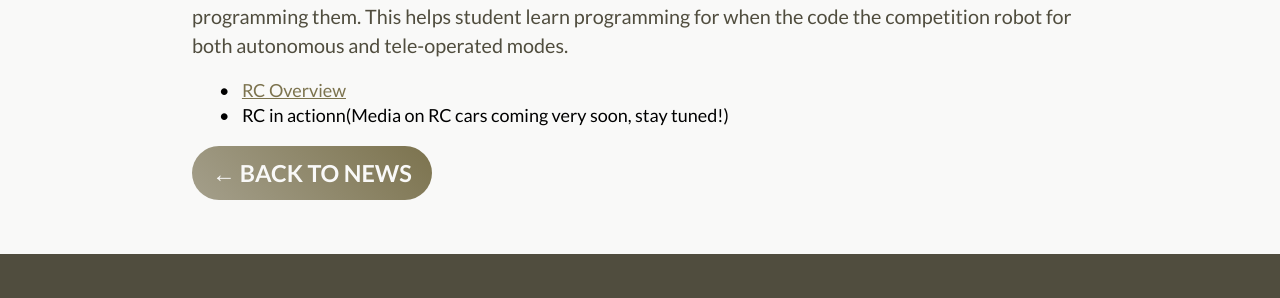
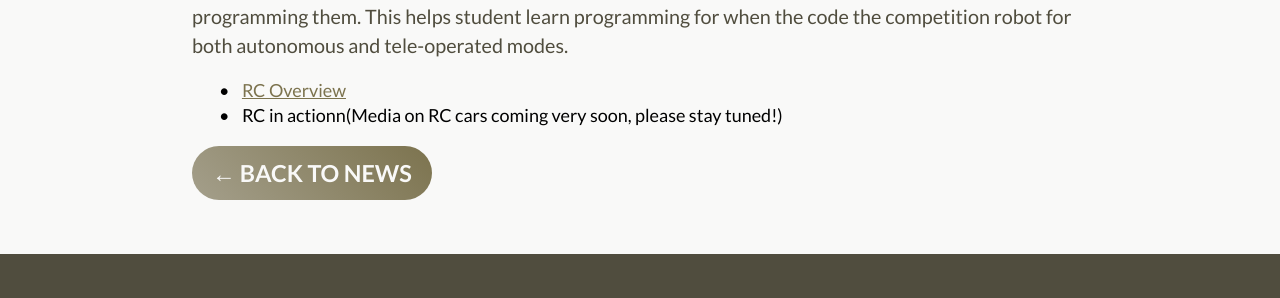
Before and after one commit to perSEVERE-5962/frc5962, a Jekyll site: the page built from _posts/2020-04-15-rc.markdown, in a window 1280 px wide. Shown: the part 497-795 px from the top of the page. Built offline with Jekyll 4.4.1, drawn with Linux system fonts in a browser that asks for light colours.

Commit message:
Updated Rc

```diff
--- a/_posts/2020-04-15-rc.markdown
+++ b/_posts/2020-04-15-rc.markdown
@@ -6,4 +6,4 @@ date: 2020-04-15 00:00:00 Z
 During quarantine our software team has been working on using RC cars to practice autonomously programming them. This helps student learn programming for when the code the competition robot for both autonomous and tele-operated modes.
 
 1. [RC Overview](https://docs.google.com/presentation/d/1cCzxDdymrCvv4baDHqeTO_BpOniDoUth-gmCQQ9herI/edit?usp=sharing)
-1. RC in actionn(Media on RC cars coming very soon, stay tuned!)
+1. RC in actionn(Media on RC cars coming very soon, please stay tuned!)
```
